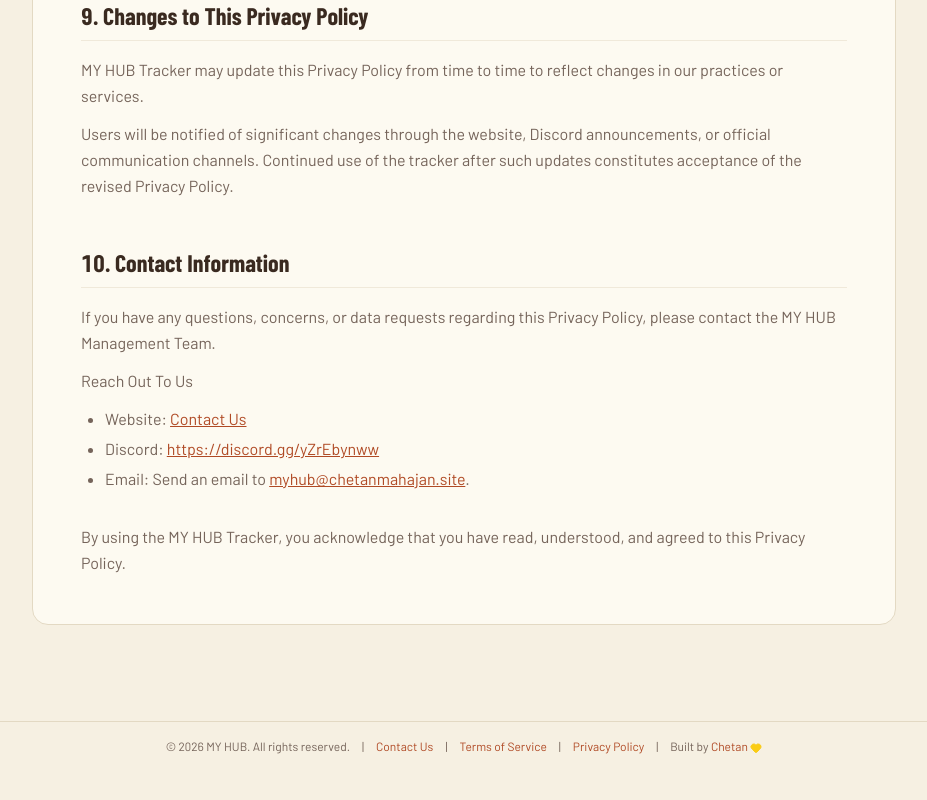
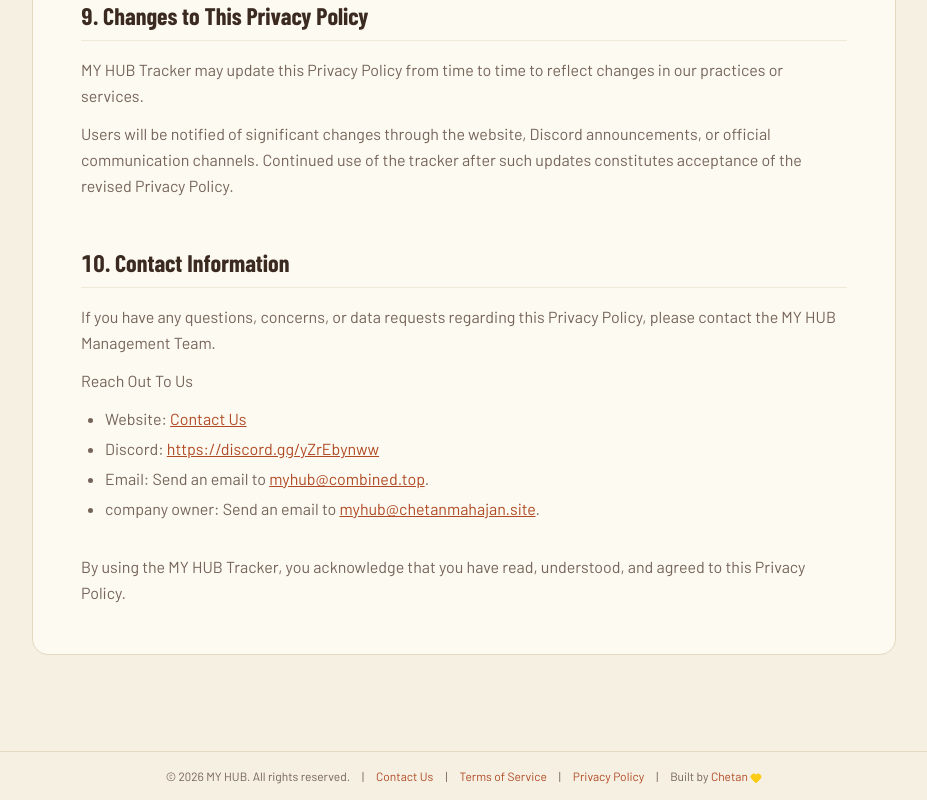
Before and after one commit to Chetan302003/hub-web, a React (Vite) app: page /privacy-policy in a window 1280 px wide. Shown: the part 5916-6716 px from the top of the page, without its empty margins (176-1103 px from the left). Before the commit the page ends 6686 px from the top, so only its background shows below. Built offline with nearby package versions, Linux system fonts and the light colour scheme; no server answers.

Commit message:
Change contact and owner email addresses in PrivacyPolicy
Updated contact email and added company owner email.

```diff
--- a/src/pages/PrivacyPolicy.tsx
+++ b/src/pages/PrivacyPolicy.tsx
@@ -1,7 +1,8 @@
 import { Link } from 'react-router-dom';
 import { PolicyPageLayout } from '@/components/layout/PolicyPageLayout';
 
-const contactEmail = 'myhub@chetanmahajan.site';
+const contactEmail = 'myhub@combined.top';
+const ownerComp = 'myhub@chetanmahajan.site';
 
 export default function PrivacyPolicy() {
   return (
@@ -316,6 +317,13 @@ export default function PrivacyPolicy() {
             </a>
             .
           </li>
+             <li>
+            company owner: Send an email to{' '}
+            <a href={`mailto:${ownerComp}`} className="text-primary underline">
+              {ownerComp}
+            </a>
+            .
+          </li>
         </ul>
       </section>
 
```
